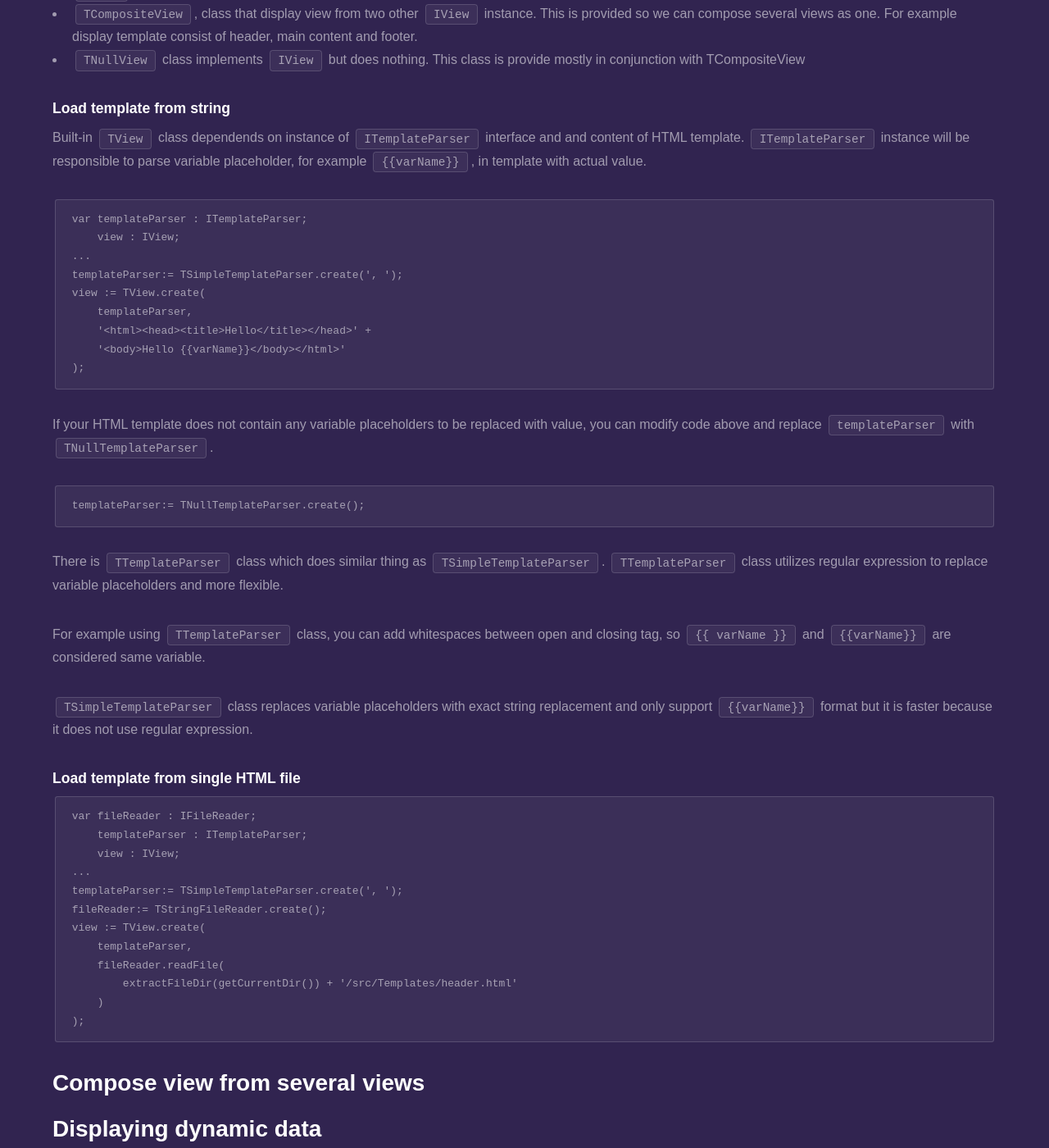
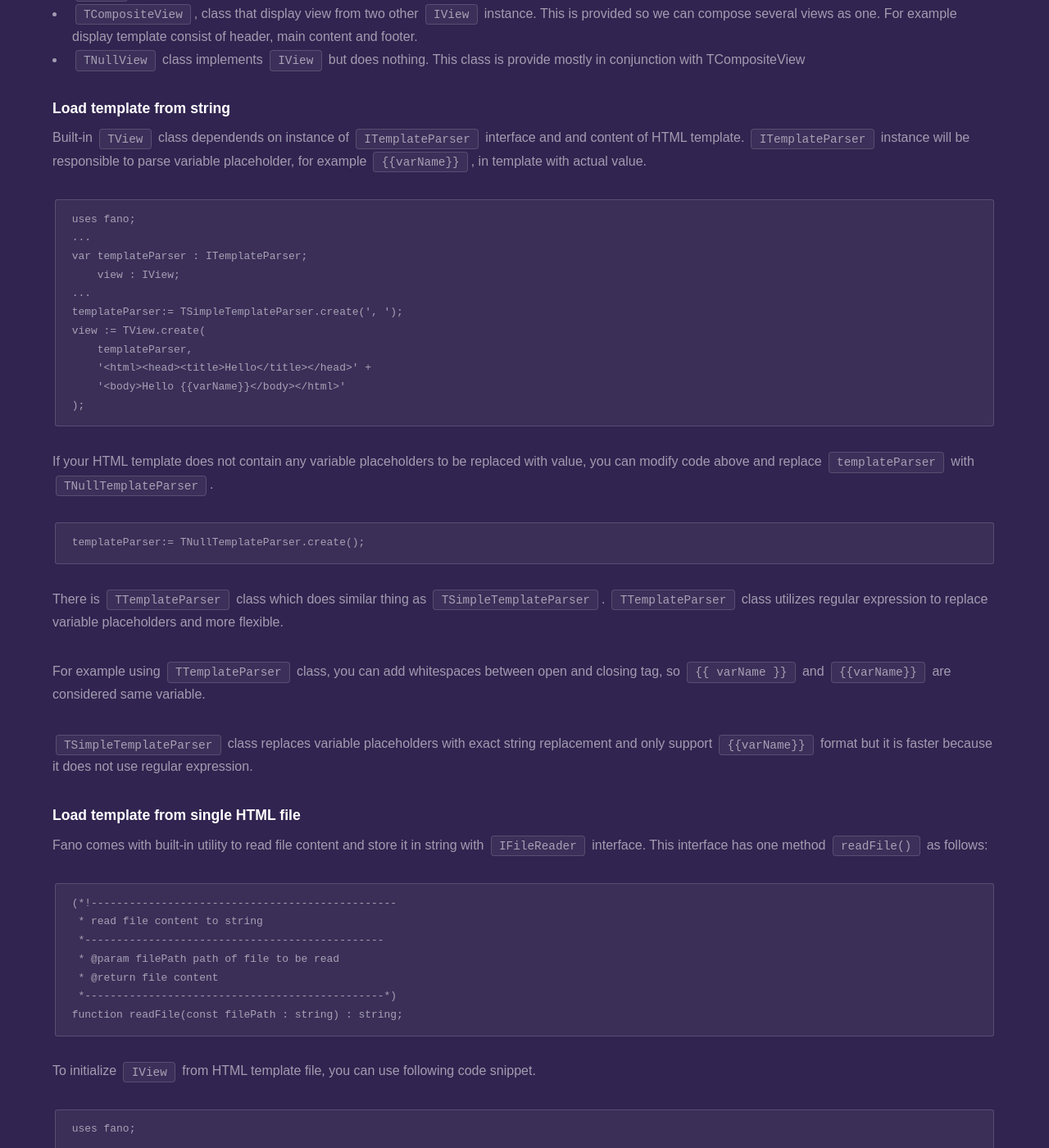
Before and after one commit to fanoframework/fanoframework.github.io, a Jekyll site: the page built from working-with-views/index.md, in a window 1280 px wide and 1400 px high, scrolled down 1145 px. Shown: the whole window at 82% size. Built offline with Jekyll 4.4.1, drawn with Linux system fonts in a browser that asks for light colours; our own code applies the rules of GitHub Pages for plain Markdown files; some of the changed text lies outside the part shown.

Commit message:
add content for working with html template

````diff
--- a/working-with-views/index.md
+++ b/working-with-views/index.md
@@ -49,6 +49,8 @@ and content of HTML template. `ITemplateParser` instance will be responsible to
 parse variable placeholder, for example `{{ "{{varName" }}}}`, in template with actual value.
 
 ```
+uses fano;
+...
 var templateParser : ITemplateParser;
     view : IView;
 ...
@@ -77,7 +79,24 @@ string replacement and only support `{{ "{{varName" }}}}` format but it is faste
 
 ### Load template from single HTML file
 
+Fano comes with built-in utility to read file content and store it in
+string with `IFileReader` interface. This interface has one method `readFile()` as follows:
+
 ```
+(*!------------------------------------------------
+ * read file content to string
+ *-----------------------------------------------
+ * @param filePath path of file to be read
+ * @return file content
+ *-----------------------------------------------*)
+function readFile(const filePath : string) : string;
+```
+
+To initialize `IView` from HTML template file, you can use following code snippet.
+
+```
+uses fano;
+...
 var fileReader : IFileReader;
     templateParser : ITemplateParser;
     view : IView;
@@ -87,7 +106,7 @@ fileReader:= TStringFileReader.create();
 view := TView.create(
     templateParser,
     fileReader.readFile(
-        extractFileDir(getCurrentDir()) + '/src/Templates/header.html'
+        '/path/to/templates/file.html'
     )
 );
 ```
````
